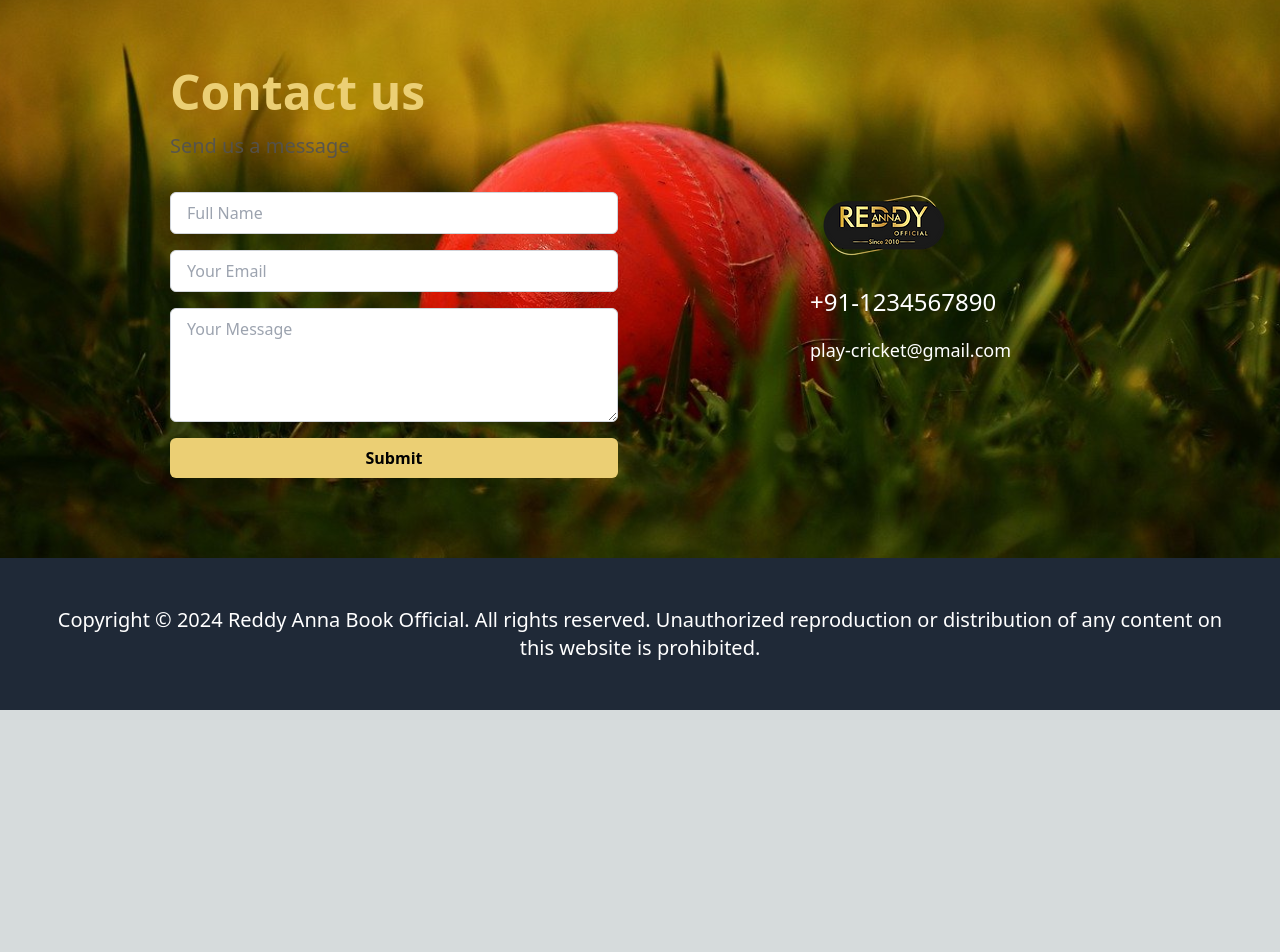
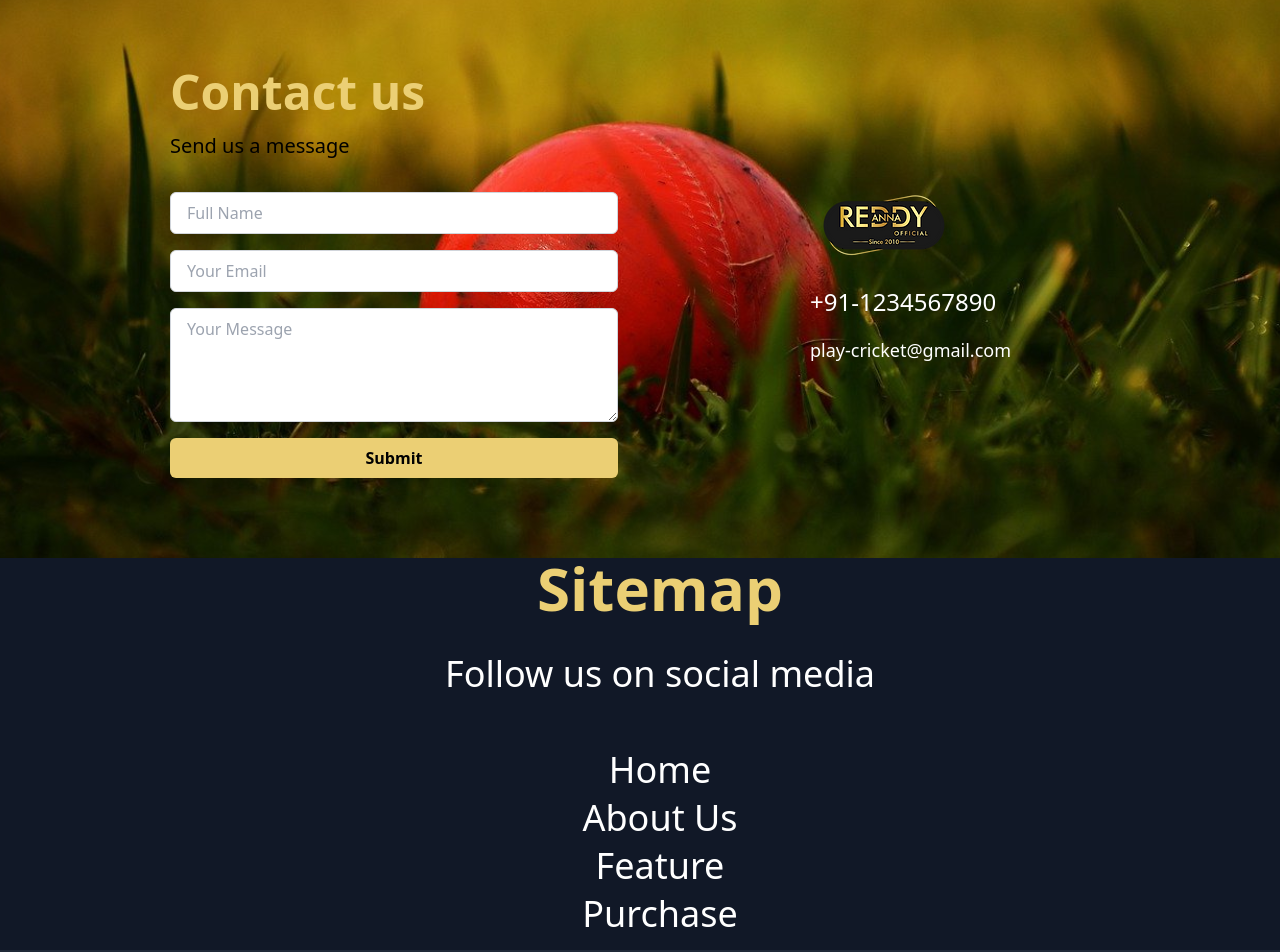
Before and after one commit to iamnamananand996/ipl-landing, a Next.js app: page / in a window 1280 px wide. Shown: the part 2060-3012 px from the top of the page. Before the commit the page ends 2770 px from the top, so only its background shows below. Built offline with nearby package versions, Linux system fonts and the light colour scheme.

Commit message:
added sitemap section

```diff
--- a/src/pages/index.tsx
+++ b/src/pages/index.tsx
@@ -48,25 +48,25 @@ export default function Home() {
                     href="/"
                     className="text-white hover:bg-white hover:text-black rounded-lg p-2"
                   >
-                   Sports Id
+                    Sports Id
                   </a>
                   <a
                     href="/"
                     className="text-white hover:bg-white hover:text-black rounded-lg p-2"
                   >
-                   Contact Us
+                    Contact Us
                   </a>
                   <a
                     href="/"
                     className="text-white hover:bg-white hover:text-black rounded-lg p-2"
                   >
-                   Blog
+                    Blog
                   </a>
                   <a
                     href="/"
                     className="text-white hover:bg-white hover:text-black rounded-lg p-2"
                   >
-                   Rule
+                    Rule
                   </a>
                 </div>
               </div>
@@ -136,7 +136,7 @@ export default function Home() {
                 href="/profile"
                 className="text-white block hover:bg-white hover:text-black rounded-lg p-2"
               >
-               About Us
+                About Us
               </a>
               <a
                 href="/contact-us"
@@ -283,7 +283,7 @@ export default function Home() {
               <h2 className="text-3xl md:text-5xl font-bold text-[#EBCF74]">
                 Contact us
               </h2>
-              <p className="text-lg md:text-xl text-neutral-600 text-opacity-90 mt-4">
+              <p className="text-lg md:text-xl text-black-600 text-opacity-90 mt-4">
                 Send us a message
               </p>
               <form className="mt-8 flex flex-col gap-4 max-w-md">
@@ -314,6 +314,23 @@ export default function Home() {
             </div>
           </div>
         </div>
+        <div className="flex flex-col items-center ml-5 w-full max-md:ml-0 max-md:w-full">
+          <div className="flex flex-col px-5 text-center text-4xl text-[#EBCF74] max-md:mt-2.5">
+            <div className="text-4xl md:text-6xl font-bold max-md:text-4xl">
+              Sitemap
+            </div>
+            <div className="mt-6 md:mt-9 text-white">
+              Follow us on social media
+            </div>
+            <ul className="mt-8 md:mt-12 text-center mb-4">
+              <li className="mt-4 md:mt-2 text-white">Home</li>
+              <li className="mt-4 md:mt-2 text-white">About Us</li>
+              <li className="mt-4 md:mt-2 text-white">Feature</li>
+              <li className="mt-4 md:mt-2 text-white">Purchase</li>
+            </ul>
+          </div>
+        </div>
+
         <div className="px-6 py-12 md:px-10 bg-gray-800 text-center">
           <p className="text-xl text-white">
             Copyright © 2024 Reddy Anna Book Official. All rights reserved.
```
